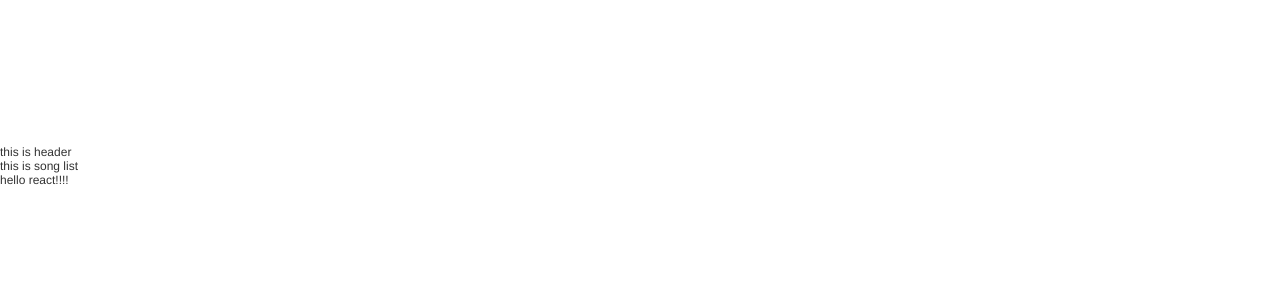
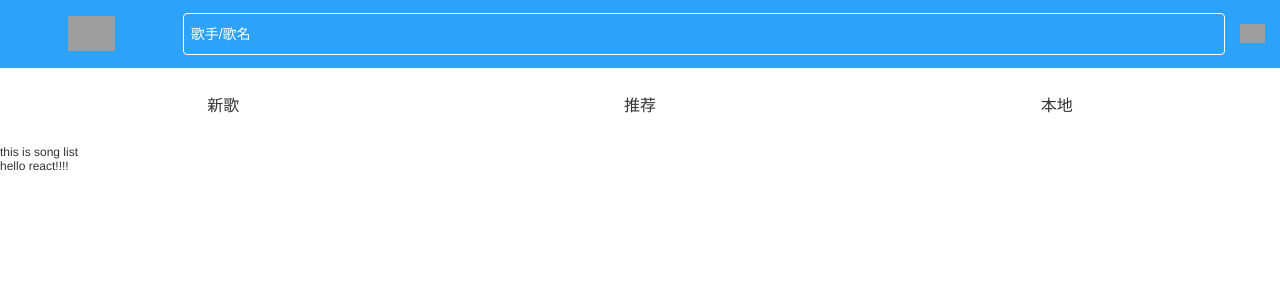
Before and after one commit to jianguo-h/react-music-player, a React app: page / in a window 1280 px wide. Shown: the top 300 px of the page. Built offline with nearby package versions, Linux system fonts and the light colour scheme; grey boxes are pictures that could not be loaded.

Commit message:
初步完成头部部分的搭建

```diff
--- /dev/null
+++ b/src/components/drop-list.jsx
@@ -0,0 +1,32 @@
+import React, { Component } from 'react';
+import PropTypes from 'prop-types';
+
+class DropList extends Component {
+  static propTypes = {
+    resultCount: PropTypes.number,
+    searchTip: PropTypes.string,
+    resultList: PropTypes.array
+  }
+  static defaultProps = {
+    resultCount: 0,
+    searchTip: '正在搜索...',
+    resultList: []
+  }
+  render() {
+    const { resultCount, searchTip, resultList, search } = this.props;
+    let tipDom = <p>{ searchTip }</p>;
+    let list = [];
+    if(resultCount > 0) {
+      list = resultList.map((item, index) => {
+        return <li key = { index } onClick = { search.bind(this, item.HintInfo) }>{ item.HintInfo }</li>;
+      });
+    }
+    return (
+      <div className = "search-list">
+        { resultCount > 0 ? <ul>{list}</ul> : tipDom }
+      </div>
+    );
+  }
+}
+
+export default DropList;
--- /dev/null
+++ b/src/less/header.less
@@ -0,0 +1,101 @@
+@import (reference) './mixins/index.less';
+
+#header {
+  position: fixed;
+  width: 100%;
+  z-index: 10;
+  top: 0;
+  left: 0;
+  background-color: #fff;
+  .header-search {
+    display: flex;
+    align-items: center;
+    height: 1.25rem;
+    padding: 0 0.2778rem;
+    background-color: #2ca2f9;
+    .logo {
+      width: 2.8333rem;
+      height: 0.6528rem;
+      .bgImg("logo");
+      .bgImgContain;
+    }
+    .search-form {
+      flex: 1;
+      height: 0.7778rem;
+      margin: 0.2361rem 0.2778rem;
+      border: 1px solid #fff;
+      border-radius: 4px;
+      position: relative;
+      input {
+        vertical-align: top;
+        height: 100%;
+        color: #fff;
+        &::-webkit-input-placeholder {
+          color: #fff;
+        }
+      }
+      .search-list {
+        position: absolute;
+        left: 0;
+        top: 0.75rem;
+        width: 100%;
+        border: 1px solid #2ca2f9;
+        border-radius: 4px;
+        background-color: #fff;
+        z-index: 10;
+        li, p {
+          padding: 0.2778rem;
+          .fontSize(28);
+        }
+      }
+    }
+    .search {
+      width: 0.4722rem;
+      height: 0.4722rem;
+      .bgImgContain;
+      .bgImg("search");
+    }
+  }
+  .header-tab {
+    ul {
+      display: flex;
+      padding: 0 0.2778rem;
+      li {
+        flex: 1;
+        line-height: 1.3889rem;
+        text-align: center;
+        .fontSize(32);
+        a {
+          display: block;
+          &.active {
+            border-bottom: 2px solid #33a3f5;
+            color: #33a3f5;
+          }
+        }
+      }
+    }
+  }
+  .header-search-result {
+    position: relative;
+    background-color: #dedede;
+    .goback {
+      top: 50%;
+      left: 0.1389rem;
+      width: 0.5556rem;
+      height: 0.5556rem;
+      position: absolute;
+      transform: translate3d(0, -50%, 0);
+      .bgImgContain;
+      .bgImg("icon-goback");
+    }
+    .searchCount {
+      color: #5d5d5d;
+      line-height: 0.8889rem;
+      padding-left: 0.8333rem;
+      em {
+        color: #2ca2f9;
+        margin: 0 0.1389rem;
+      }
+    }
+  }
+}
--- a/src/pages/header.jsx
+++ b/src/pages/header.jsx
@@ -1,10 +1,73 @@
 import React, { Component } from 'react';
+import DropList from '../components/drop-list';
+import '../less/header.less';
 
+const tabs = [
+  {
+    path: "/new",
+    name: "新歌"
+  },
+  {
+    path: "/recommend",
+    name: "推荐"
+  },
+  {
+    path: "/local",
+    name: "本地"
+  }
+];
 class Header extends Component {
+  constructor() {
+    super();
+    this.state = {
+      keyword: '',                // 搜索的关键字
+      resultCount: 0,             // 得到的结果数量
+      resultList: [],             // 搜索得到的结果列表
+      searchTip: '正在搜索...',    // 搜索时的提示信息
+    }
+  }
+  // 监听输入框的input事件
+  input(evt) {
+    this.setState({
+      keyword: evt.target.value
+    });
+    this.query();
+  }
+  // 根据关键字搜索(模糊查询)
+  query() {
+
+  }
+  // 点击搜索事件, keyword为关键字
+  search(keyword) {
+    console.log('>>> keyword', keyword);
+  }
   render() {
+    const keyword = this.state.keyword.trim();
+    const dropListProps = {
+      resultCount: this.state.resultCount,
+      resultList: this.state.resultList,
+      searchTip: this.state.searchTip,
+      search: this.search.bind(this)
+    }
     return (
       <header id = 'header'>
-        this is header
+        <div className = "header-search">
+          <div className = "logo"></div>
+          <div className = "search-form">
+            <input type = 'text' placeholder = "歌手/歌名" value = { keyword } onChange = { this.input.bind(this) } />
+            { keyword ? <DropList { ...dropListProps } /> : null }
+          </div>
+          <div className = "search" onClick = { this.search.bind(this, keyword) }></div>
+        </div>
+        <div className = "header-tab">
+          <ul>
+            {
+              tabs.map((tab, index)  => {
+                return <li key = { index }>{ tab.name }</li>;
+              })
+            }
+          </ul>
+        </div>
       </header>
     );
   }
```
